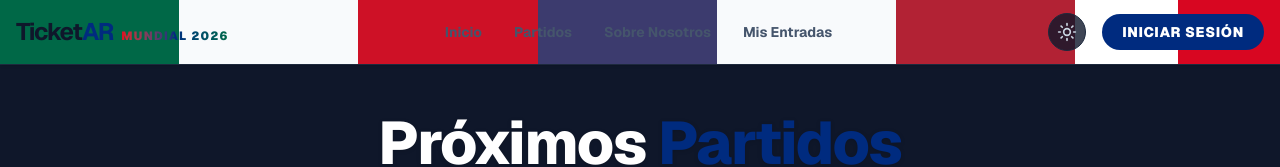
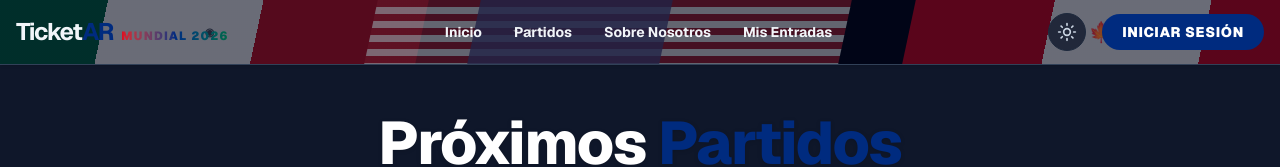
Before and after one commit to JuanmaInv/TicketAR---Mundial---UCP---2026-, a Next.js app in the folder frontend-client/: page / in a window 1280 px wide. Both pictures are taken after a click on the button "Toggle Dark Mode". Shown: the top 167 px of the page. Built offline with nearby package versions, Linux system fonts and the light colour scheme; no server answers.

Commit message:
feat: enhance Navbar styles for improved accessibility and visual consistency

```diff
--- a/frontend-client/components/Navbar.tsx
+++ b/frontend-client/components/Navbar.tsx
@@ -3,11 +3,29 @@ import { ThemeToggle } from './ThemeToggle';
 
 export default function Navbar() {
   return (
-    <nav className="relative sticky top-0 z-50 w-full border-b border-gray-200/80 dark:border-slate-800 bg-[linear-gradient(90deg,#006847_0%,#006847_14%,#f8fafc_14%,#f8fafc_28%,#ce1126_28%,#ce1126_42%,#3c3b6e_42%,#3c3b6e_56%,#f8fafc_56%,#f8fafc_70%,#b22234_70%,#b22234_84%,#ffffff_84%,#ffffff_92%,#d80621_92%,#d80621_100%)] dark:bg-slate-950/90 backdrop-blur-md shadow-sm">
-      <div className="absolute inset-0 pointer-events-none bg-white/72 dark:bg-transparent" />
+    <nav className="relative sticky top-0 z-50 w-full border-b border-gray-200/80 dark:border-slate-700 bg-white/88 dark:bg-slate-950 backdrop-blur-md shadow-sm overflow-hidden">
+      {/* Dark mode diagonal flag composition */}
+      <div className="absolute inset-0 pointer-events-none hidden dark:block">
+        <div className="absolute inset-y-0 -left-16 w-[38%] -skew-x-12 bg-[linear-gradient(90deg,#006847_0%,#006847_34%,#ffffff_34%,#ffffff_66%,#ce1126_66%,#ce1126_100%)] opacity-75" />
+        <div className="absolute left-[16%] top-1/2 -translate-y-1/2 text-[11px] font-black text-slate-900/75">◉</div>
+
+        <div className="absolute inset-y-0 left-[29%] w-[37%] -skew-x-12 bg-[repeating-linear-gradient(180deg,#b22234_0%,#b22234_11%,#ffffff_11%,#ffffff_22%)] opacity-70" />
+        <div className="absolute left-[37%] top-0 h-full w-[15%] -skew-x-12 bg-[#3c3b6e]/80" />
+        <div className="absolute left-[40%] top-1/2 -translate-y-1/2 text-[9px] tracking-[0.25em] text-white/80">✦ ✦ ✦</div>
+
+        <div className="absolute inset-y-0 right-[-5%] w-[34%] -skew-x-12 bg-[linear-gradient(90deg,#d80621_0%,#d80621_32%,#ffffff_32%,#ffffff_68%,#d80621_68%,#d80621_100%)] opacity-75" />
+        <div className="absolute right-[13%] top-1/2 -translate-y-1/2 text-xl text-[#d80621]/85">🍁</div>
+
+        {/* Contrast veil to keep nav text readable */}
+        <div className="absolute inset-0 bg-slate-950/45" />
+      </div>
+
+      {/* Light mode clean surface */}
+      <div className="absolute inset-0 pointer-events-none dark:hidden bg-white/90" />
+
       <div className="relative z-10 container mx-auto flex h-16 items-center justify-between px-4">
         <Link href="/" className="flex items-center gap-2">
-          <span className="text-2xl font-bold tracking-tighter text-slate-900">
+          <span className="text-2xl font-bold tracking-tighter text-slate-900 dark:text-slate-100">
             Ticket<span className="text-[var(--usa-blue)]">AR</span>
             <span className="ml-2 text-xs font-black tracking-widest text-transparent bg-clip-text bg-gradient-to-r from-[var(--canada-red)] via-[var(--usa-blue)] to-[var(--mexico-green)]">
               MUNDIAL 2026
@@ -16,16 +34,16 @@ export default function Navbar() {
         </Link>
 
         <div className="hidden items-center gap-8 md:flex">
-          <Link href="/" className="text-sm font-bold text-slate-600 transition-colors hover:text-[var(--usa-blue)]">
+          <Link href="/" className="text-sm font-bold text-slate-700 dark:text-slate-100 transition-colors hover:text-[var(--usa-blue)] dark:hover:text-white">
             Inicio
           </Link>
-          <Link href="/matches" className="text-sm font-bold text-slate-600 transition-colors hover:text-[var(--usa-blue)]">
+          <Link href="/matches" className="text-sm font-bold text-slate-700 dark:text-slate-100 transition-colors hover:text-[var(--usa-blue)] dark:hover:text-white">
             Partidos
           </Link>
-          <Link href="/about" className="text-sm font-bold text-slate-600 transition-colors hover:text-[var(--usa-blue)]">
+          <Link href="/about" className="text-sm font-bold text-slate-700 dark:text-slate-100 transition-colors hover:text-[var(--usa-blue)] dark:hover:text-white">
             Sobre Nosotros
           </Link>
-          <Link href="/my-tickets" className="text-sm font-bold text-slate-600 transition-colors hover:text-[var(--usa-blue)]">
+          <Link href="/my-tickets" className="text-sm font-bold text-slate-700 dark:text-slate-100 transition-colors hover:text-[var(--usa-blue)] dark:hover:text-white">
             Mis Entradas
           </Link>
         </div>
```
